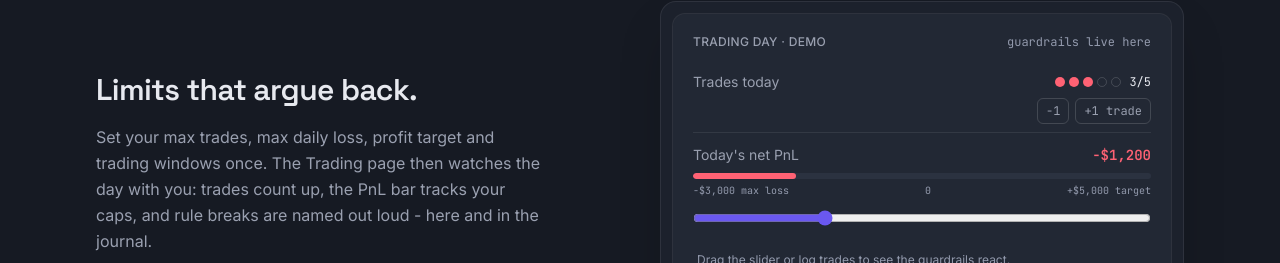
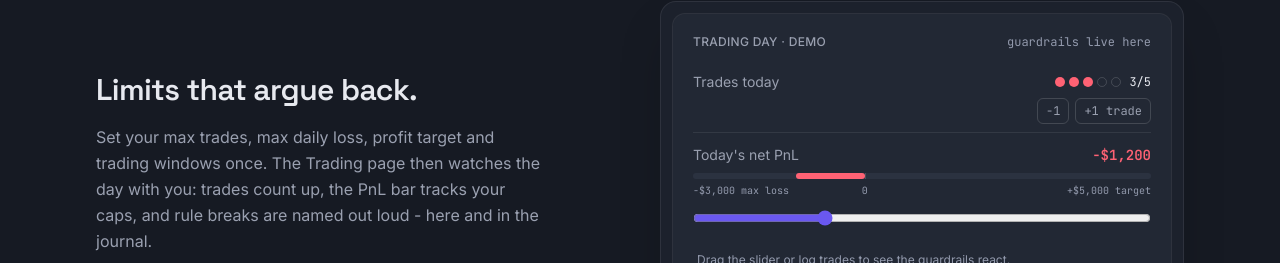
Before and after one commit to agimharizaj/tradebook, a Next.js app: page / in a window 1280 px wide. Shown: the part 1673-1936 px from the top of the page. Built offline with nearby package versions, Linux system fonts and the light colour scheme; no server answers.

Commit message:
PnL bars: put the 0 label under the true zero tick on the asymmetric scale (trading-day panel + landing demo); zero-anchor the demo fill

```diff
--- a/src/components/charts/TradingDayPanel.tsx
+++ b/src/components/charts/TradingDayPanel.tsx
@@ -353,9 +353,16 @@ export default function TradingDayPanel({
                   aria-hidden="true"
                 />
               </div>
-              <div className="mt-1 flex justify-between font-mono text-[10px] text-dim">
+              {/* The scale is asymmetric (loss cap vs target), so the 0 label
+                  sits under the real zero tick, not the visual centre. */}
+              <div className="relative mt-1 flex justify-between font-mono text-[10px] text-dim">
                 <span>{lossCap != null ? `-${moneySigned(Math.abs(lossCap), cur).replace("+", "")} max loss` : ""}</span>
-                <span>0</span>
+                <span
+                  className="absolute -translate-x-1/2"
+                  style={{ left: `${bar.zero}%` }}
+                >
+                  0
+                </span>
                 <span>{target != null ? `${moneySigned(Math.abs(target), cur)} target` : ""}</span>
               </div>
             </>
--- a/src/components/landing/GuardrailsDemo.tsx
+++ b/src/components/landing/GuardrailsDemo.tsx
@@ -14,7 +14,11 @@ export default function GuardrailsDemo() {
   const [pnl, setPnl] = useState(-1200);
   const [count, setCount] = useState(3);
 
-  const pct = Math.min(100, Math.max(0, ((pnl - MAX_LOSS) / (TARGET - MAX_LOSS)) * 100));
+  const pos = (v: number) =>
+    Math.min(100, Math.max(0, ((v - MAX_LOSS) / (TARGET - MAX_LOSS)) * 100));
+  const zeroPct = pos(0);
+  const nowPct = pos(pnl);
+  const fill = { left: Math.min(zeroPct, nowPct), width: Math.abs(nowPct - zeroPct) };
   const lossHit = pnl <= MAX_LOSS;
   const targetHit = pnl >= TARGET;
   const tradesMaxed = count >= MAX_TRADES;
@@ -69,15 +73,20 @@ export default function GuardrailsDemo() {
               {pnl >= 0 ? "+" : "-"}${Math.abs(pnl).toLocaleString()}
             </span>
           </div>
-          <div className="mt-2 h-1.5 overflow-hidden rounded-full bg-surface2">
+          <div className="relative mt-2 h-1.5 rounded-full bg-surface2">
             <div
-              className={`h-full rounded-full transition-all ${pnl < 0 ? "bg-danger" : "bg-success"}`}
-              style={{ width: `${pct}%` }}
+              className={`absolute inset-y-0 rounded-full transition-all ${pnl < 0 ? "bg-danger" : "bg-success"}`}
+              style={{ left: `${fill.left}%`, width: `${fill.width}%` }}
+            />
+            <div
+              className="absolute inset-y-0 w-px bg-border2"
+              style={{ left: `${zeroPct}%` }}
+              aria-hidden="true"
             />
           </div>
-          <div className="mt-1 flex justify-between font-mono text-[10px] text-dim">
+          <div className="relative mt-1 flex justify-between font-mono text-[10px] text-dim">
             <span>-$3,000 max loss</span>
-            <span>0</span>
+            <span className="absolute -translate-x-1/2" style={{ left: `${zeroPct}%` }}>0</span>
             <span>+$5,000 target</span>
           </div>
           <input
```
